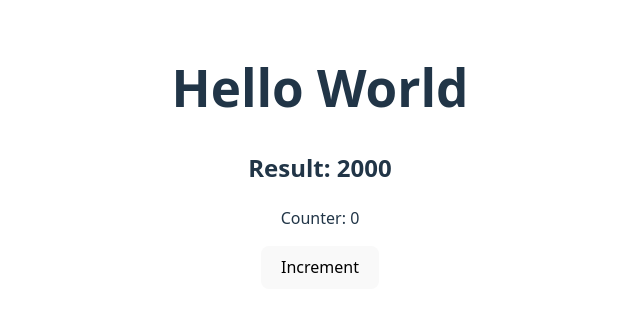
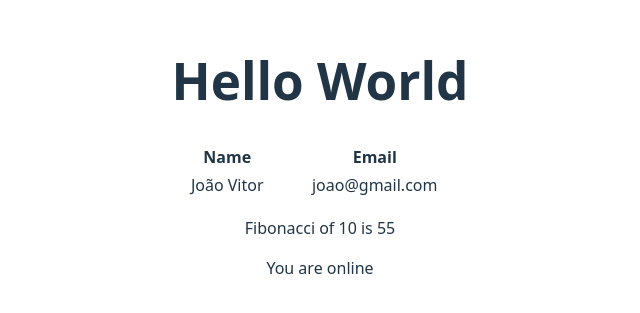
Before and after one commit to JVKszuba/CompassReactJS, a React (Vite) app in the folder Advanced/app/: page / in a window 1280 px wide. Shown: the part 243-556 px from the top of the page, without its empty margins (320-960 px from the left). Built offline with nearby package versions, Linux system fonts and the light colour scheme.

Commit message:
feat: add practical examples for concepts of props and state synchronization, useMemo and custom hooks

```diff
--- a/Advanced/app/src/App.jsx
+++ b/Advanced/app/src/App.jsx
@@ -10,12 +10,16 @@ import Container from "./components/Container.jsx";
 import UserProfile from "./components/UserProfile.jsx";
 import HeavyCalculation from "./components/HeavyCalculation.jsx";
 import CounterCallback from "./components/CounterCallback.jsx";
+import Synchronized from "./components/Synchronized.jsx";
+import Fibonacci from "./components/Fibonacci.jsx";
+import UserStatus from "./components/UserStatus.jsx";
 
 function App() {
 
   return (
     <>
       <h1>Hello World</h1>
+      {/* Studying concepts */}
       {/*<UseEffectExample />*/}
       {/*<Timer />*/}
       {/*<MyContextProvider>*/}
@@ -30,8 +34,13 @@ function App() {
       {/*  <Counter />*/}
       {/*</Container>*/}
       {/*<UserProfile userId = {1} />*/}
-      <HeavyCalculation />
-      <CounterCallback />
+      {/*<HeavyCalculation />*/}
+      {/*<CounterCallback />*/}
+
+      {/* Practicing concepts */}
+      <Synchronized userInfo = {{name: "João Vitor", email: "joao@gmail.com"}}/>
+      <Fibonacci num = {10} />
+      <UserStatus />
     </>
   )
 }
--- /dev/null
+++ b/Advanced/app/src/components/Fibonacci.jsx
@@ -0,0 +1,30 @@
+import {useMemo} from "react";
+
+const fibonacci = (n) => {
+
+    if (n <= 1) return n;
+
+    return fibonacci(n - 1) + fibonacci(n - 2);
+}
+
+const FibonacciCalculator = ({num}) => {
+
+    const result = useMemo(() => fibonacci(num), [num]);
+
+    return (
+        <div>
+            <p>Fibonacci of {num} is {result}</p>
+        </div>
+    );
+}
+
+function Fibonacci({num}) {
+
+    return (
+        <div>
+          <FibonacciCalculator num={num} />
+        </div>
+    );
+}
+
+export default Fibonacci;
--- /dev/null
+++ b/Advanced/app/src/components/Synchronized.jsx
@@ -0,0 +1,38 @@
+import {useEffect} from 'react';
+
+const UserInfo = ({userInfo}) => {
+
+    useEffect(() => {
+
+        document.title = `${userInfo.name} Page`;
+
+    }, [userInfo]);
+
+    return (
+        <table>
+            <thead>
+            <tr>
+                <th>Name</th>
+                <th>Email</th>
+            </tr>
+            </thead>
+            <tbody>
+            <tr>
+                <td>{userInfo.name}</td>
+                <td>{userInfo.email}</td>
+            </tr>
+            </tbody>
+        </table>
+    )
+}
+
+function Synchronized({userInfo}) {
+
+    return (
+        <div style={{display: "flex", flexDirection: "column"}}>
+            <UserInfo userInfo = {userInfo} />
+        </div>
+    );
+}
+
+export default Synchronized;
--- /dev/null
+++ b/Advanced/app/src/components/UserStatus.jsx
@@ -0,0 +1,14 @@
+import useOnlineStatus from "../hooks/useOnlineStatus.js";
+
+function UserStatus() {
+
+    const status = useOnlineStatus()
+
+    return (
+        <div>
+          <p>You are {status ? 'online' : 'offline'}</p>
+        </div>
+    );
+}
+
+export default UserStatus;
--- /dev/null
+++ b/Advanced/app/src/hooks/useOnlineStatus.js
@@ -0,0 +1,24 @@
+import {useEffect, useState} from "react";
+
+export default function useOnlineStatus() {
+
+    const [status, setStatus] = useState(navigator.onLine);
+
+    useEffect(() => {
+
+        const handleOnline = () => setStatus(true);
+        const handleOffline = () => setStatus(false);
+
+        window.addEventListener("online", handleOnline);
+        window.addEventListener("offline", handleOffline);
+
+        return () => {
+
+            window.removeEventListener("online", handleOnline);
+            window.removeEventListener("offline", handleOffline);
+        }
+
+    }, [])
+
+    return status;
+}
```
